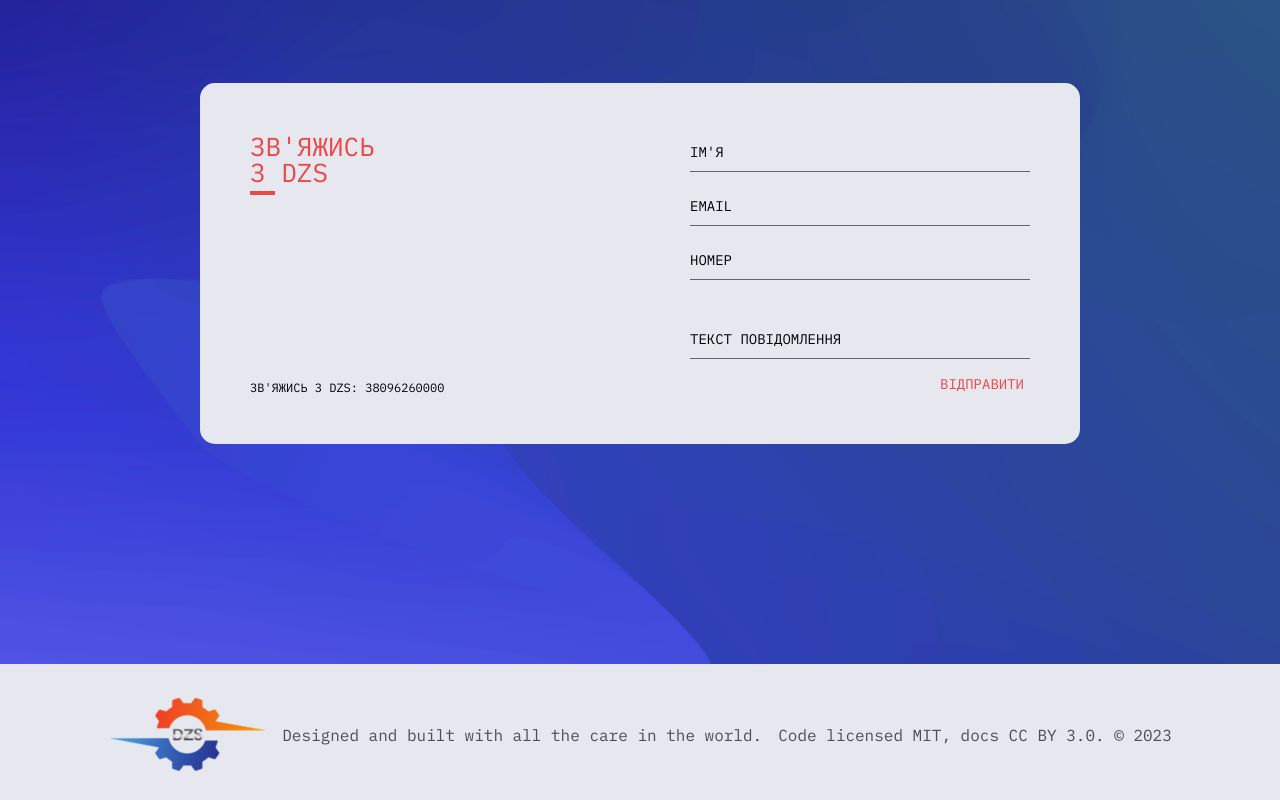
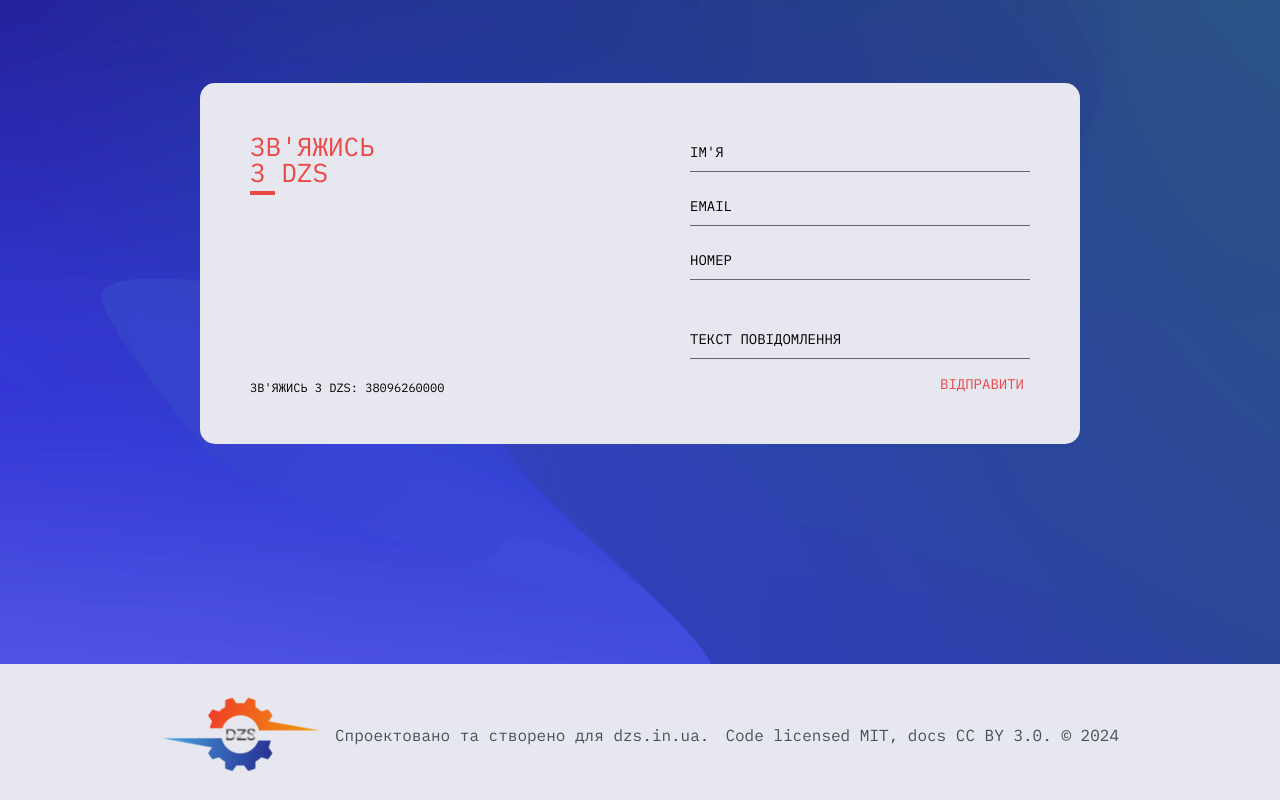
Before and after one commit to deredskoy/dzs-landing, a plain HTML site: page index_ua.html in a window 1280 px wide. Shown: the part 2376-3176 px from the top of the page. Drawn offline with Linux system fonts and the light colour scheme.

Commit message:
footer changes

```diff
--- a/index_ua.html
+++ b/index_ua.html
@@ -147,8 +147,8 @@
             <div class="footer-row">
                 <div class="column-footer-left">
                     <a href="index_ua.html" class="logo"><img src="./img/logo-header.png"></a>
-                    <p>Designed and built with all the care in the world.</p>
-                    <p>Code licensed MIT, docs CC BY 3.0. © 2023 </p>
+                    <p>Спроектовано та створено для dzs.in.ua.</p>
+                    <p>Code licensed MIT, docs CC BY 3.0. © 2024 </p>
                 </div>
                 <!-- <div class="column-footer">
                   <h3>Contacts</h3>
```
